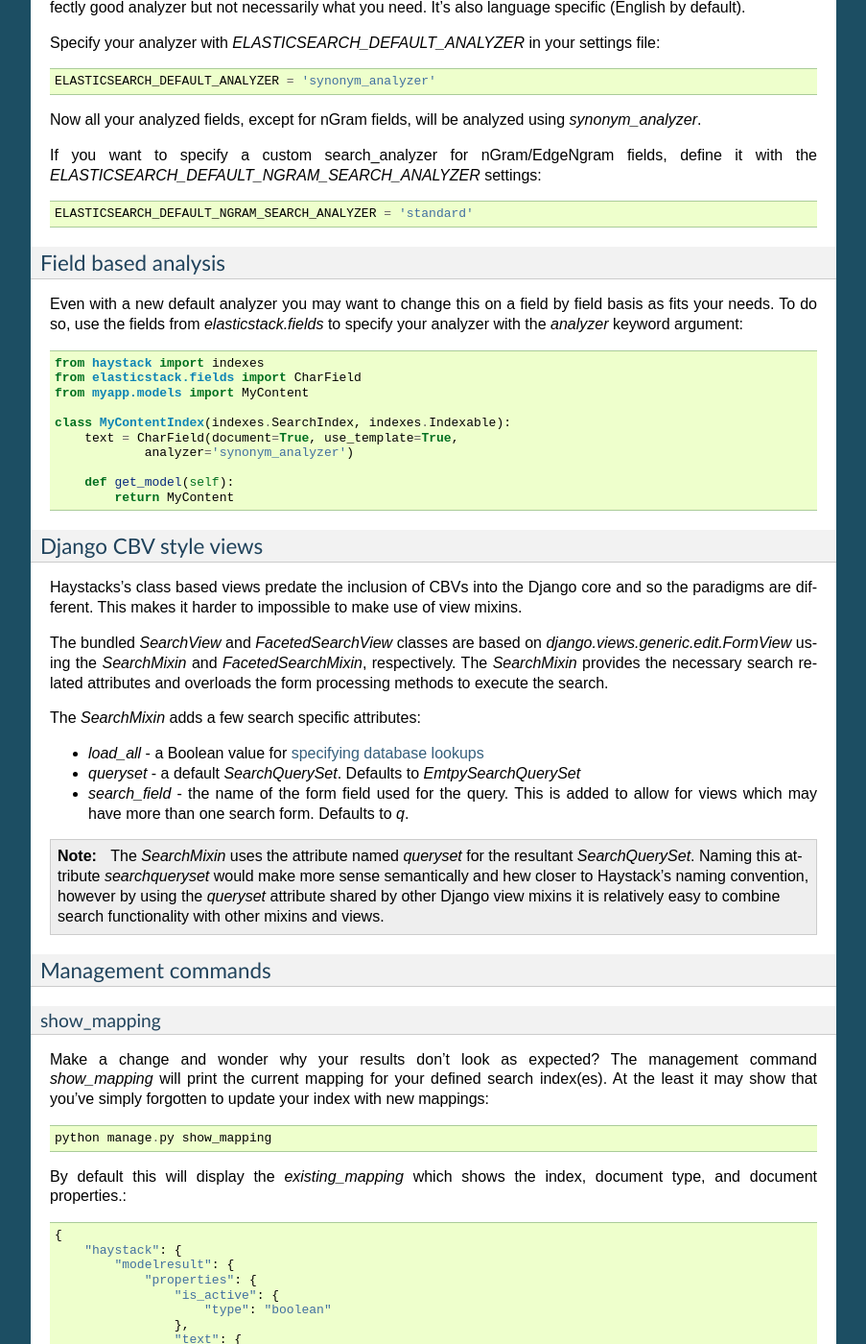
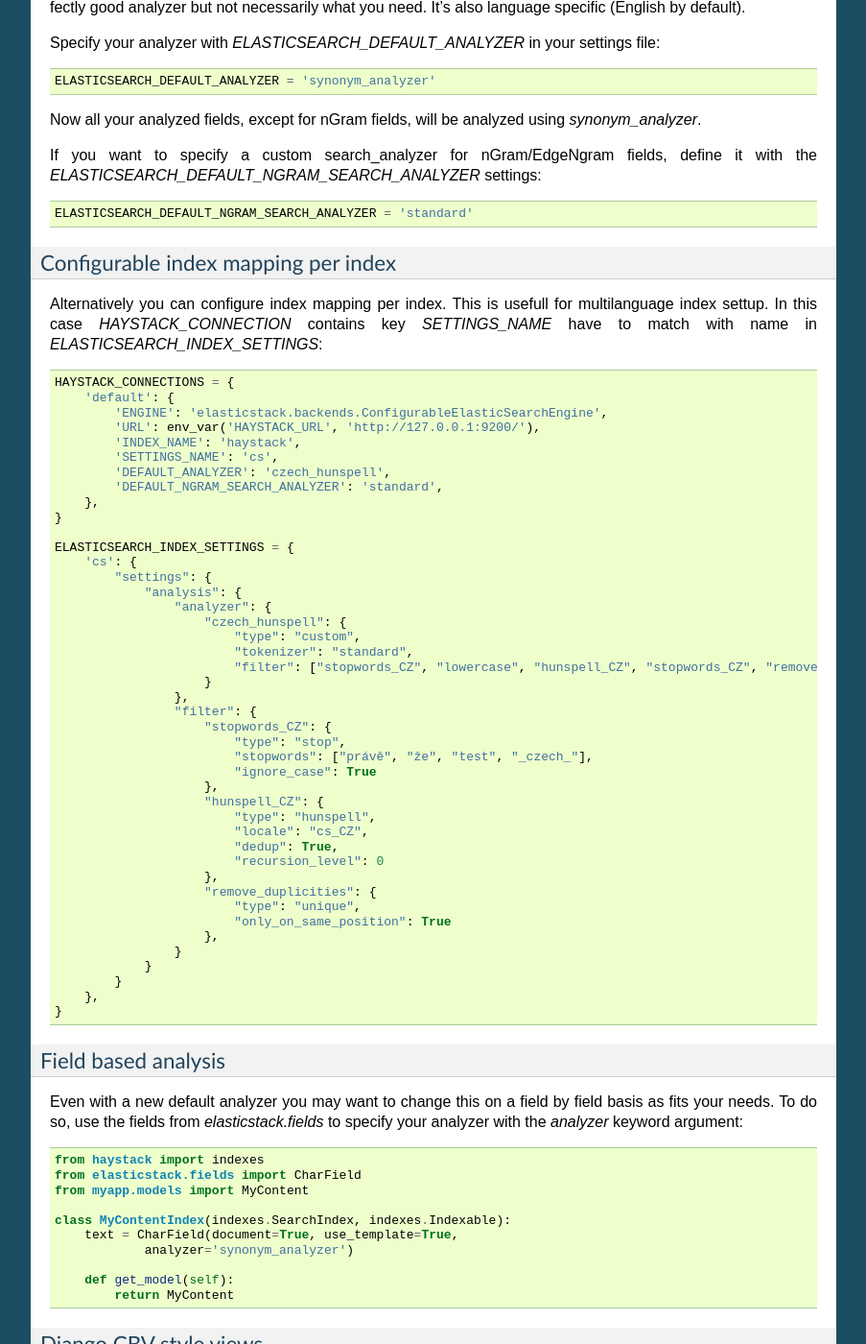
Before and after one commit to bennylope/elasticstack, a Sphinx documentation site: the page built from docs/readme.rst, in a window 1280 px wide and 1400 px high, scrolled down 1827 px. Shown: the whole window at 96% size, without its empty margins (198-1101 px from the left). Built offline with Sphinx 7.4.7, drawn with Linux system fonts in a browser that asks for light colours; some of the changed text lies outside the part shown.

Commit message:
Added configurable index mapping per index

```diff
--- a/README.rst
+++ b/README.rst
@@ -129,6 +129,58 @@ If you want to specify a custom search_analyzer for nGram/EdgeNgram fields,
 define it with the `ELASTICSEARCH_DEFAULT_NGRAM_SEARCH_ANALYZER` settings::
 
     ELASTICSEARCH_DEFAULT_NGRAM_SEARCH_ANALYZER = 'standard'
+
+Configurable index mapping per index
+------------------------------------
+
+Alternatively you can configure index mapping per index. This is usefull for multilanguage index settup.
+In this case `HAYSTACK_CONNECTION` contains key `SETTINGS_NAME` have to match with name in `ELASTICSEARCH_INDEX_SETTINGS`::
+
+
+    HAYSTACK_CONNECTIONS = {
+        'default': {
+            'ENGINE': 'elasticstack.backends.ConfigurableElasticSearchEngine',
+            'URL': env_var('HAYSTACK_URL', 'http://127.0.0.1:9200/'),
+            'INDEX_NAME': 'haystack',
+            'SETTINGS_NAME': 'cs',
+            'DEFAULT_ANALYZER': 'czech_hunspell',
+            'DEFAULT_NGRAM_SEARCH_ANALYZER': 'standard',
+        },
+    }
+
+    ELASTICSEARCH_INDEX_SETTINGS = {
+        'cs': {
+            "settings": {
+                "analysis": {
+                    "analyzer": {
+                        "czech_hunspell": {
+                            "type": "custom",
+                            "tokenizer": "standard",
+                            "filter": ["stopwords_CZ", "lowercase", "hunspell_CZ", "stopwords_CZ", "remove_duplicities"]
+                        }
+                    },
+                    "filter": {
+                        "stopwords_CZ": {
+                            "type": "stop",
+                            "stopwords": ["právě", "že", "test", "_czech_"],
+                            "ignore_case": True
+                        },
+                        "hunspell_CZ": {
+                            "type": "hunspell",
+                            "locale": "cs_CZ",
+                            "dedup": True,
+                            "recursion_level": 0
+                        },
+                        "remove_duplicities": {
+                            "type": "unique",
+                            "only_on_same_position": True
+                        },
+                    }
+                }
+            }
+        },
+    }
+
 
 Field based analysis
 --------------------
```
Also changed, not shown: other parts of README.rst (+3 -3 lines), docs/mappings.rst (+71 -0 lines), 2 other files.
